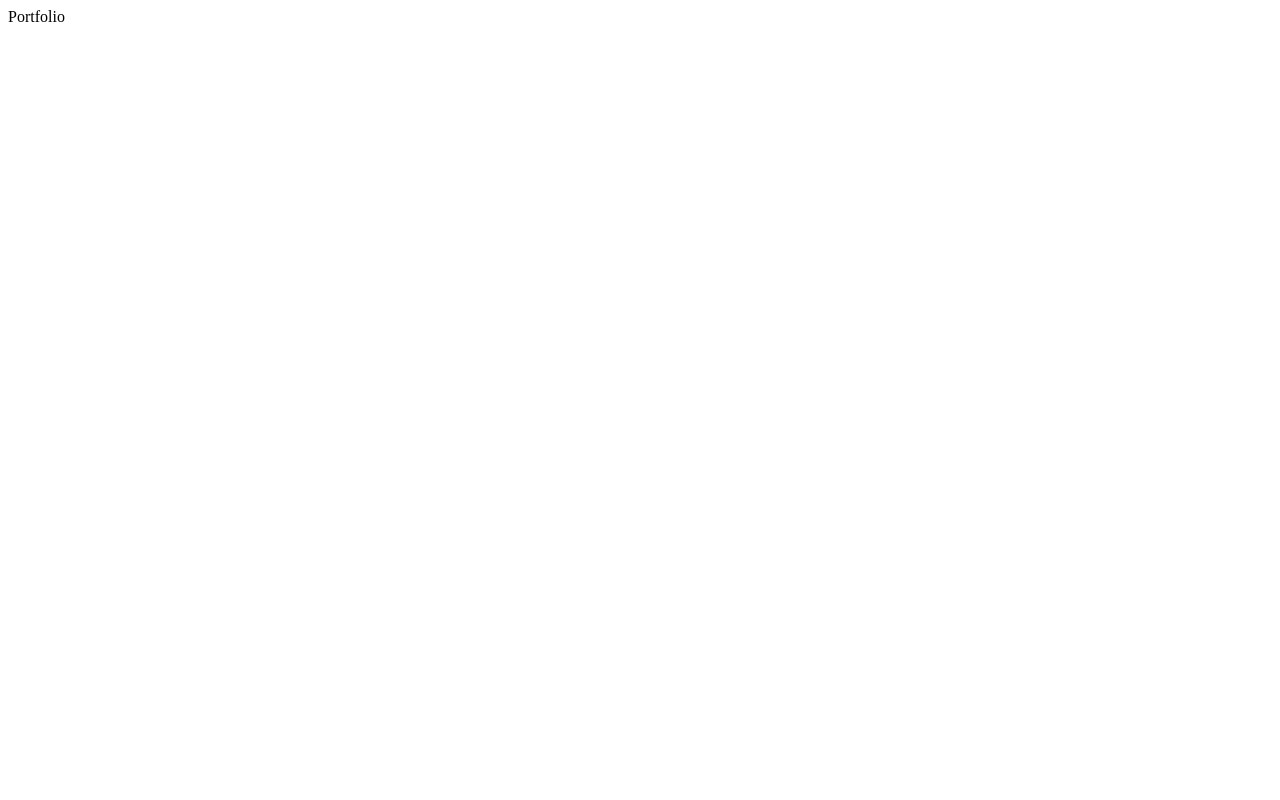
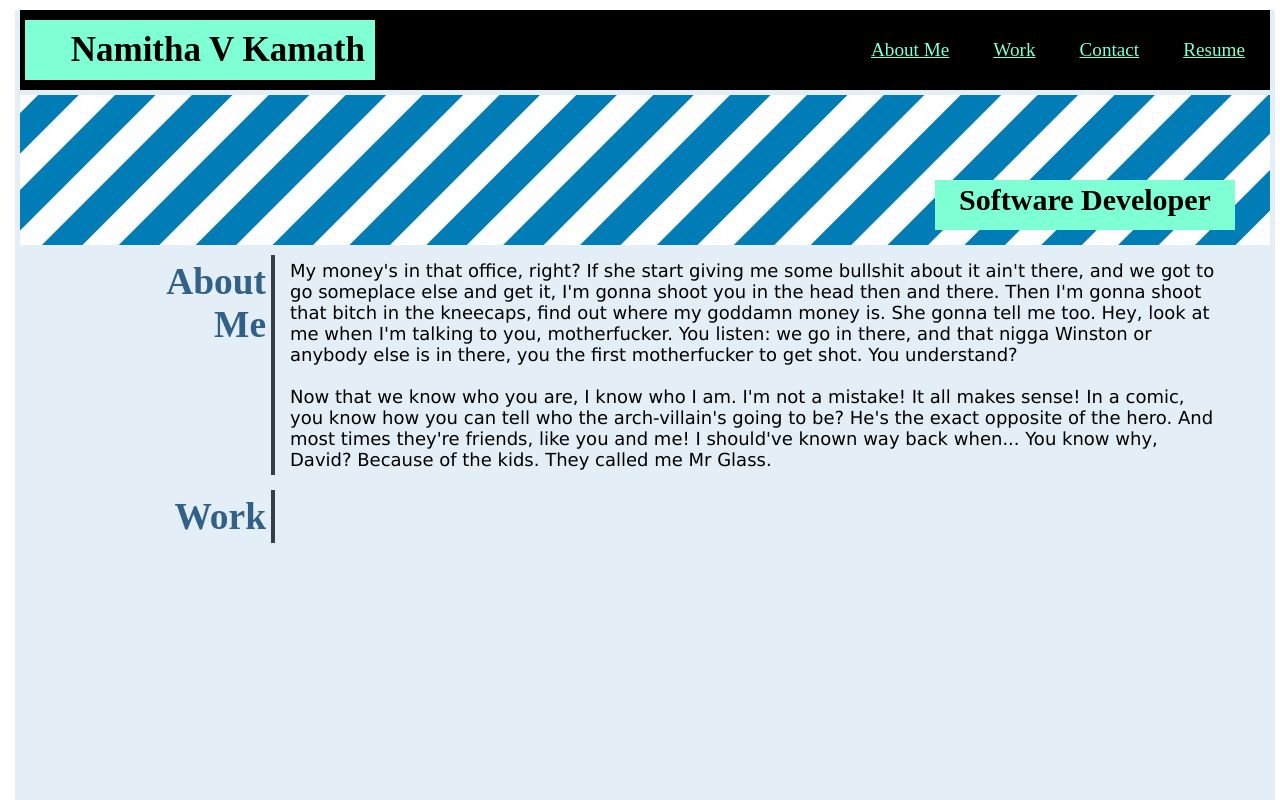
Before and after one commit to nkamth/Professional-Portfolio, a plain HTML site: page index.html in a window 1280 px wide. Shown: the top 800 px of the page. Drawn offline with Linux system fonts and the light colour scheme.

Commit message:
Added nav bar, subtitle and linked nav links

```diff
--- a/assets/css/style.css
+++ b/assets/css/style.css
@@ -0,0 +1,91 @@
+*{
+    margin: 5px;
+    padding: 0;
+    box-sizing:border-box;
+}
+
+header{
+    height:500vh;
+    width:100%;
+    padding:0;
+    background-color:rgb(228, 238, 246);
+    position: relative;
+}
+nav{
+    display: flex;
+    align-items: center;
+    justify-content:space-between;
+    background-color: black;
+    height: 80px;
+
+}
+h1{
+    width: 350px;
+    height:60px;
+    padding:10px ;
+    text-align:right;
+    font-size:35px;
+    color:black;
+    display: inline-block;
+    background-color: aquamarine;
+}
+.nav-links{
+    padding:28px 0;
+}
+.nav-links li{
+    display: inline-block;
+    margin:0 15px;
+}
+.nav-links li a{
+    font-size:larger;
+    text-decoration:underline;
+    color:aquamarine;
+    padding:5px 0;
+
+}
+.subtitle{
+    position:relative;
+    display: flex;
+    align-items: right;
+    justify-content:right;
+    background-color:blue;
+    background-image: url(/assets/images/stripes-blue-diagonal-background.jpeg);
+    height: 150px;
+}
+h2{
+    position: absolute;
+    bottom:10px;
+    right:30px;
+    width: 300px;
+    height:50px;
+    text-align:center;
+    padding: 3px;
+    font-size:30px;
+    color:black;
+    display: inline-block;
+    background-color: aquamarine;
+}
+
+.about-me{
+    display: flex;
+    height:auto;
+}
+.nav-title{
+    float:left;
+    width:20%;
+    font-size:xx-large;
+    text-align:right;
+    border-right: 4px solid;
+    border-color:rgba(17, 24, 34, 0.819);
+    color:#326187;
+}
+.nav-content{
+    float:right;
+    width:75%;
+}
+
+.nav-content p{
+    text-align: left;
+    font-size:large;
+    font-family: 'Lucida Sans', 'Lucida Sans Regular', 'Lucida Grande', 'Lucida Sans Unicode', Geneva, Verdana, sans-serif;
+}
--- a/index.html
+++ b/index.html
@@ -2,12 +2,64 @@
 <html lang="en">
 <head>
     <meta charset="UTF-8">
-    <meta http-equiv="X-UA-Compatible" content="IE=edge">
     <meta name="viewport" content="width=device-width, initial-scale=1.0">
-    <link ref="stylesheet" href="./assets/css/style.css"
+    <link rel="stylesheet" href="./assets/css/style.css">
     <title>Portfolio</title>
 </head>
 <body>
+    <header>
+    <!-- <div class="header"> -->
+        <!-- Nav Bar Links -->
+        <nav>
+            <h1>Namitha V Kamath</h1>
+            <ul class="nav-links">
+                <li>
+                    <a href="#about-me">About Me</a>
+                </li>
+                <li>
+                    <a href="#work">Work</a>
+                </li>
+                <li>
+                    <a href="#contact">Contact</a>
+                </li>
+                <li>
+                    <a href="#resume">Resume</a>
+                </li>
+            </ul>
+        </nav>
+        <div class="subtitle">
+            <h2>Software Developer</h2>
+        </div>
+        <!-- Container directing to About Me section  -->
+        <div id="about-me" class="about-me">
+            <div class="nav-title">
+                <h3>About <br>Me</h3>
+            </div>
+            <div class="nav-content">
+                <p>
+                    <!-- start slipsum code -->
+                    My money's in that office, right? If she start giving me some bullshit about it ain't there, and we got to go someplace else and get it, I'm gonna shoot you in the head then and there. Then I'm gonna shoot that bitch in the kneecaps, find out where my goddamn money is. She gonna tell me too. Hey, look at me when I'm talking to you, motherfucker. You listen: we go in there, and that nigga Winston or anybody else is in there, you the first motherfucker to get shot. You understand?
+                    <br>
+                    <br>
+                    Now that we know who you are, I know who I am. I'm not a mistake! It all makes sense! In a comic, you know how you can tell who the arch-villain's going to be? He's the exact opposite of the hero. And most times they're friends, like you and me! I should've known way back when... You know why, David? Because of the kids. They called me Mr Glass.
+                    <!-- end slipsum code -->
+                </p>
+            </div>
+        </div>
+        <!-- Container directing to Work Section -->
+        <div id="work" class="work">
+            <div class="nav-title">
+                <h3>Work </h3>
+            </div>
+            <div class="nav-content">
+            </div>
+        </div>
+    <!-- </div> -->
+    </header>
+    <footer>
+        <hr>
+    </footer>
+
 
 </body>
 </html>
```
Also changed, not shown: assets/images/abstract-diagonal-lines-blue-background-lines-wallpaper-preview.jpeg (added), assets/images/blue-diagonal-lines-pattern-background-vector-21151480.jpeg (added), assets/images/geometric-diagonal-lines-stripes-hd-2048007.jpeg (added), assets/images/images.jpeg (added), assets/images/seamless-pattern-hand-drawn-check-criss-cross-grid-vector-27176926.jpeg (added), assets/images/stripes-blue-diagonal-background.jpeg (added), assets/images/subtitle_image.jpeg (added), 4 other files.
